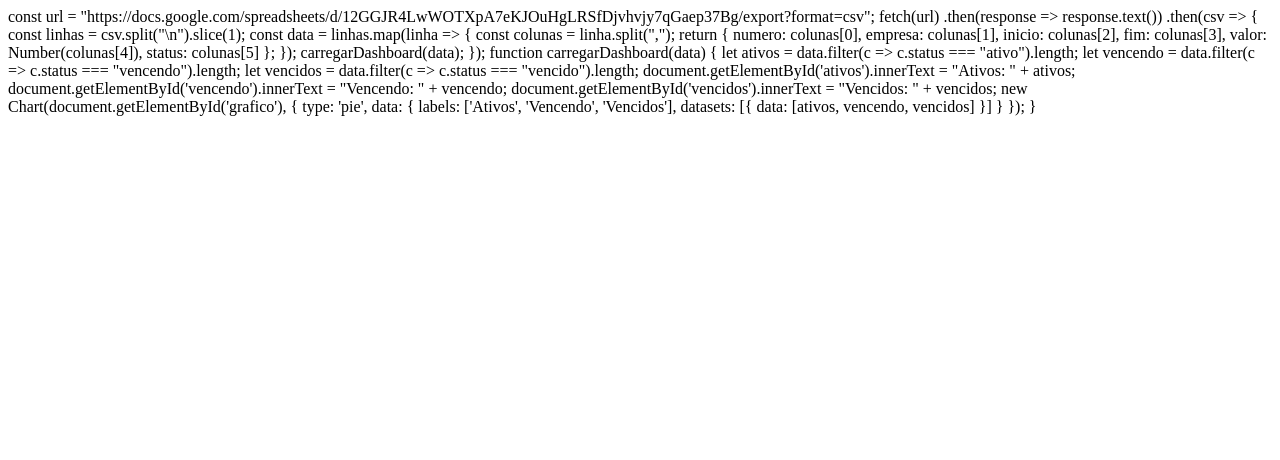
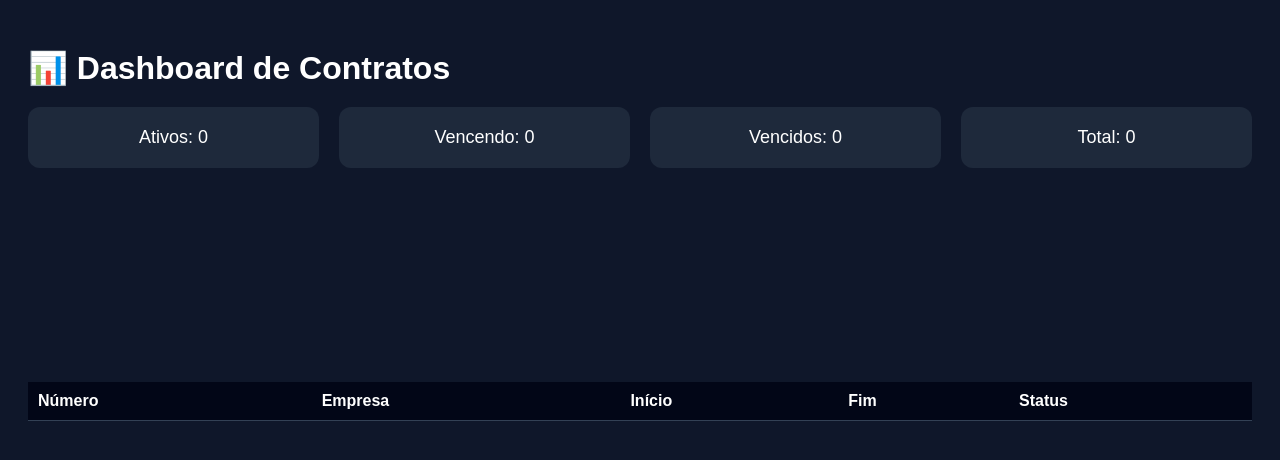
Before and after one commit to feliperossihinode-source/Contratos_GSI, a plain HTML site: page index.html in a window 1280 px wide. Drawn offline with nearby package versions, Linux system fonts and the light colour scheme; no server answers.

Commit message:
Refactor CSV fetch and update dashboard logic

```diff
--- a/index.html
+++ b/index.html
@@ -1,25 +1,122 @@
+<!DOCTYPE html>
+<html lang="pt-br">
+<head>
+<meta charset="UTF-8">
+<title>Dashboard de Contratos</title>
+
+<script src="https://cdn.jsdelivr.net/npm/chart.js"></script>
+
+<style>
+body {
+  font-family: Arial;
+  background: #0f172a;
+  color: white;
+  padding: 20px;
+}
+
+h1 {
+  margin-bottom: 20px;
+}
+
+.cards {
+  display: flex;
+  gap: 20px;
+  margin-bottom: 30px;
+}
+
+.card {
+  background: #1e293b;
+  padding: 20px;
+  border-radius: 12px;
+  flex: 1;
+  text-align: center;
+  font-size: 18px;
+}
+
+table {
+  width: 100%;
+  border-collapse: collapse;
+  margin-top: 30px;
+  background: #1e293b;
+}
+
+th, td {
+  padding: 10px;
+  border-bottom: 1px solid #334155;
+  text-align: left;
+}
+
+th {
+  background: #020617;
+}
+
+.status-ativo { color: #22c55e; }
+.status-vencendo { color: #facc15; }
+.status-vencido { color: #ef4444; }
+
+</style>
+</head>
+
+<body>
+
+<h1>📊 Dashboard de Contratos</h1>
+
+<div class="cards">
+  <div class="card" id="ativos">Ativos: 0</div>
+  <div class="card" id="vencendo">Vencendo: 0</div>
+  <div class="card" id="vencidos">Vencidos: 0</div>
+  <div class="card" id="total">Total: 0</div>
+</div>
+
+<canvas id="grafico"></canvas>
+
+<table>
+<thead>
+<tr>
+<th>Número</th>
+<th>Empresa</th>
+<th>Início</th>
+<th>Fim</th>
+<th>Status</th>
+</tr>
+</thead>
+<tbody id="tabela"></tbody>
+</table>
+
+<script>
+
 const url = "https://docs.google.com/spreadsheets/d/12GGJR4LwWOTXpA7eKJOuHgLRSfDjvhvjy7qGaep37Bg/export?format=csv";
 
 fetch(url)
-  .then(response => response.text())
+.then(res => res.text())
 .then(csv => {
 
-    const linhas = csv.split("\n").slice(1);
+  const linhas = csv.trim().split("\n");
 
-    const data = linhas.map(linha => {
+  const data = linhas.slice(1).map(linha => {
     const colunas = linha.split(",");
+
+    const hoje = new Date();
+    const fim = new Date(colunas[3]);
+
+    let status = "ativo";
+
+    const diff = (fim - hoje) / (1000 * 60 * 60 * 24);
+
+    if (diff <= 30 && diff > 0) status = "vencendo";
+    if (diff <= 0) status = "vencido";
 
     return {
       numero: colunas[0],
       empresa: colunas[1],
       inicio: colunas[2],
       fim: colunas[3],
-        valor: Number(colunas[4]),
-        status: colunas[5]
+      status: status
     };
   });
 
   carregarDashboard(data);
+
 });
 
 function carregarDashboard(data) {
@@ -31,9 +128,10 @@ function carregarDashboard(data) {
   document.getElementById('ativos').innerText = "Ativos: " + ativos;
   document.getElementById('vencendo').innerText = "Vencendo: " + vencendo;
   document.getElementById('vencidos').innerText = "Vencidos: " + vencidos;
+  document.getElementById('total').innerText = "Total: " + data.length;
 
   new Chart(document.getElementById('grafico'), {
-    type: 'pie',
+    type: 'doughnut',
     data: {
       labels: ['Ativos', 'Vencendo', 'Vencidos'],
       datasets: [{
@@ -41,4 +139,24 @@ function carregarDashboard(data) {
       }]
     }
   });
+
+  const tabela = document.getElementById('tabela');
+
+  data.forEach(c => {
+    tabela.innerHTML += `
+      <tr>
+        <td>${c.numero}</td>
+        <td>${c.empresa}</td>
+        <td>${c.inicio}</td>
+        <td>${c.fim}</td>
+        <td class="status-${c.status}">${c.status}</td>
+      </tr>
+    `;
+  });
+
 }
+
+</script>
+
+</body>
+</html>
```
Lines whose indentation alone changed are shown as unchanged.
